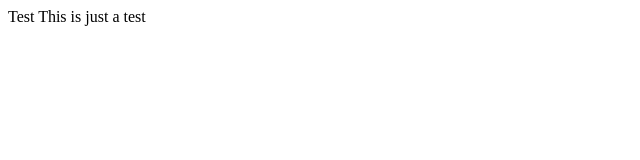
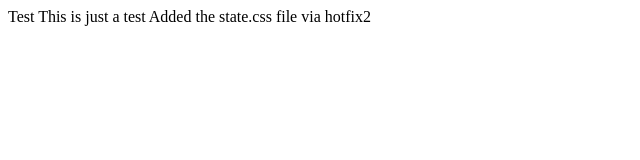
Before and after one commit to bbibler/simplefoo, a plain HTML site: page index.html in a window 1280 px wide. Shown: the whole page, without its empty margins (0-640 px from the left). Drawn offline with Linux system fonts and the light colour scheme.

Commit message:
needed to add a css file for hotfix2

```diff
--- a/index.html
+++ b/index.html
@@ -1,4 +1,8 @@
 <html>
 <head>Test</head>
-<body>This is just a test</body>
+<body>This is just a test
+
+Added the state.css file via hotfix2
+
+</body>
 </html>
--- /dev/null
+++ b/state.css
@@ -0,0 +1 @@
+here is my css file
```
